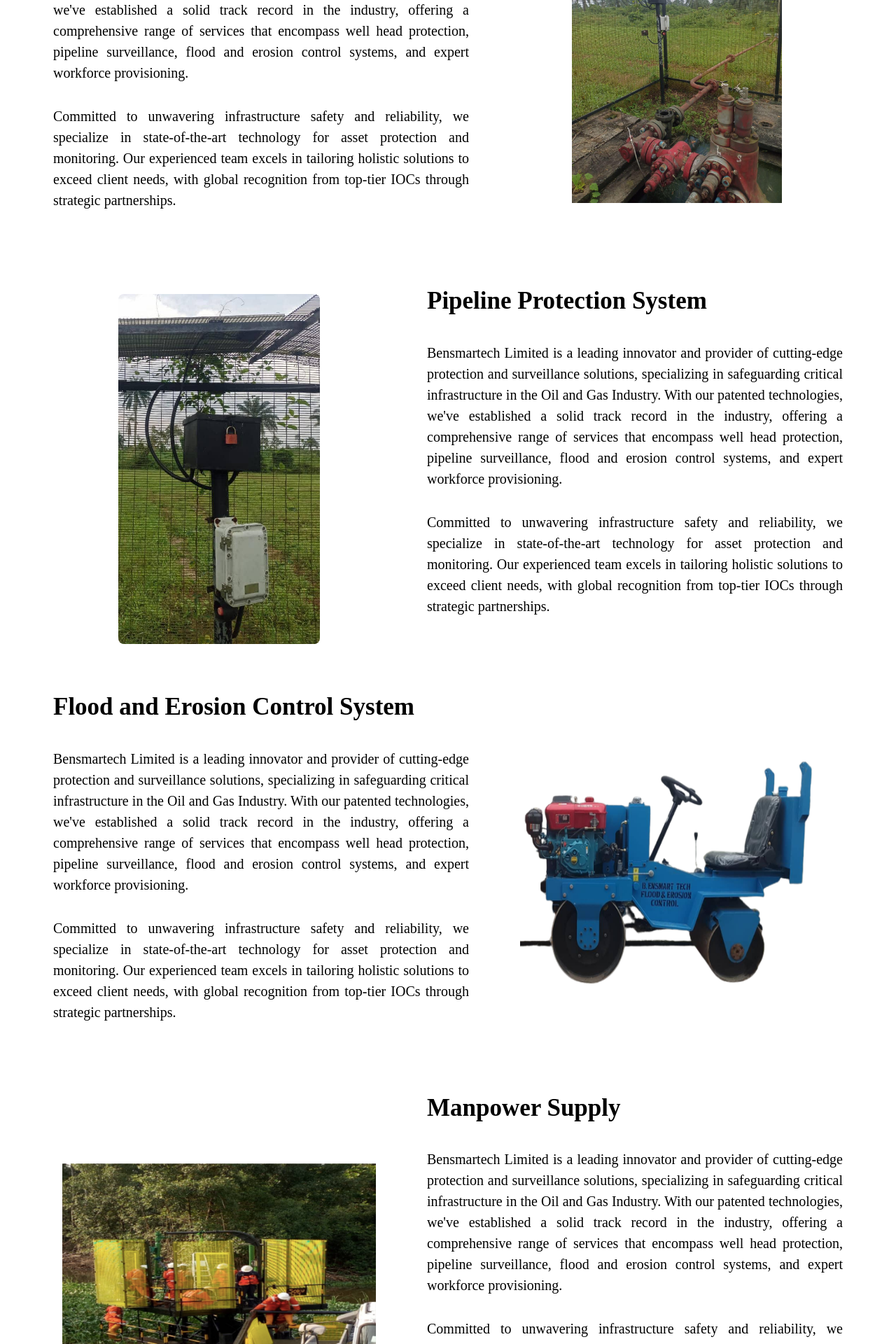
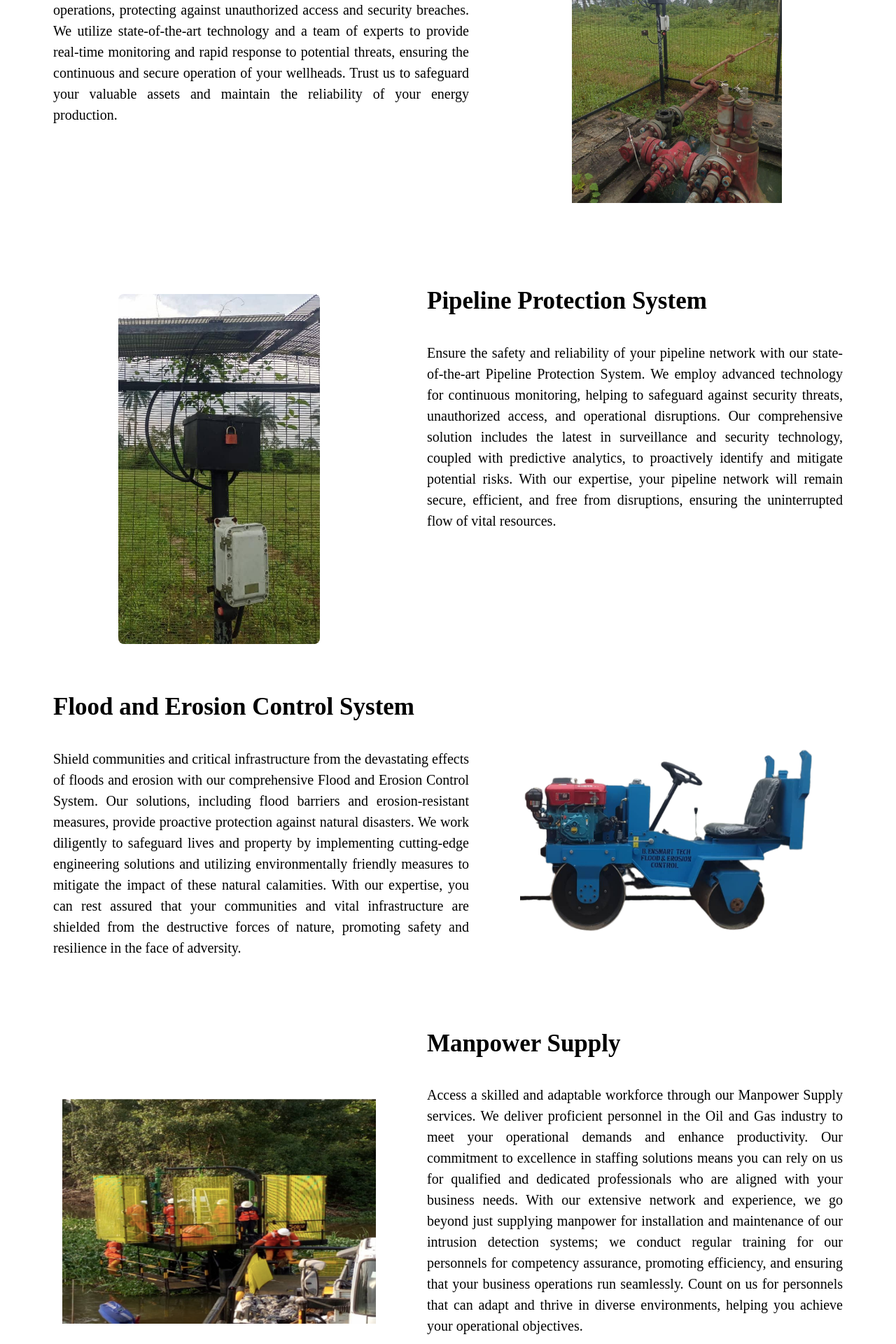
Before and after one commit to ifiokInyang/btcl, a React (Vite) app: page /services in a window 1280 px wide. Shown: the part 880-2800 px from the top of the page at 70% size. Built offline with nearby package versions, Linux system fonts and the light colour scheme; a web font is replaced by a local one.

Commit message:
worked on the services page

```diff
--- a/index.html
+++ b/index.html
@@ -7,13 +7,13 @@
         <meta name="description" content="Bensmartech is a top provider of wellhead and pipeline surveillance in Nigeria.">
 
     <title>bensmartech.com</title>
-    <link href="https://cdnjs.cloudflare.com/ajax/libs/flowbite/1.8.1/flowbite.min.css" rel="stylesheet" />
+<link href="https://cdnjs.cloudflare.com/ajax/libs/flowbite/2.0.0/flowbite.min.css" rel="stylesheet" />
 
   </head>
   <body>
     <div id="root"></div>
     <script type="module" src="/src/main.tsx"></script>
-    <script src="https://cdnjs.cloudflare.com/ajax/libs/flowbite/1.8.1/flowbite.min.js"></script>
+<script src="https://cdnjs.cloudflare.com/ajax/libs/flowbite/2.0.0/flowbite.min.js"></script>
 
   </body>
 </html>
--- a/src/component/Solutions/Solutions.tsx
+++ b/src/component/Solutions/Solutions.tsx
@@ -4,7 +4,6 @@ import wellHead from "../../assets/wellhead2.jpeg";
 import erosion from "../../assets/erosion4.jpg";
 import pipeline from "../../assets/pipeline3.webp";
 import manPower from "../../assets/manpower1.png";
-
 
 const Solutions = () => {
 	const navigate = useNavigate();
@@ -102,8 +101,8 @@ const Solutions = () => {
 						</a>
 						<p className="mb-3 font-medium text-gray-700 dark:text-gray-400 text-justify">
 							Access a skilled and adaptable workforce through our manpower
-							supply services. We deliver proficient personnel across various
-							industries to meet your operational demands and enhance
+							supply services. We deliver proficient personnel in the Oil and
+							Gas industry to meet your operational demands and enhance
 							productivity.
 						</p>
 					</div>
--- a/src/pages/About/About.tsx
+++ b/src/pages/About/About.tsx
@@ -18,8 +18,7 @@ const About = () => {
 		} else if (retrieveVision === "vision") {
 			visionSection?.scrollIntoView({ behavior: "smooth" });
 		}
-		// localStorage.removeItem("vision");
-		// localStorage.removeItem("mission");
+
 	}, []);
 
 	return (
--- a/src/pages/Services/Services.tsx
+++ b/src/pages/Services/Services.tsx
@@ -1,13 +1,31 @@
-import React from "react";
+import React, { useEffect } from "react";
 import { Link } from "react-router-dom";
 import services from "../../assets/services.jpg";
 import ids from "../../assets/idsMain.jpeg";
 import idsOne from "../../assets/ids1.jpeg";
 import floodImg from "../../assets/f&e_nobg.png";
-import sokuProject from "../../assets/sokuProject.png"
-
+import sokuProject from "../../assets/sokuProject.png";
 
 const Services = () => {
+	useEffect(() => {
+		const pipelineSection = document.getElementById("pipeline");
+		const floodSection = document.getElementById("flood");
+
+		const manPowerSection = document.getElementById("man");
+
+		const retrievePipeline = localStorage.getItem("pipeline");
+		const retrieveFlood = localStorage.getItem("flood");
+		const retrieveMan = localStorage.getItem("man");
+
+		if (retrieveFlood === "flood") {
+			floodSection?.scrollIntoView({ behavior: "smooth" });
+		} else if (retrievePipeline === "pipeline") {
+			pipelineSection?.scrollIntoView({ behavior: "smooth" });
+		} else if (retrieveMan === "man") {
+			manPowerSection?.scrollIntoView({ behavior: "smooth" });
+		}
+	}, []);
+
 	return (
 		<div>
 			<div className="relative">
@@ -26,38 +44,36 @@ const Services = () => {
 						Wellhead Protection System
 					</p>
 					<p className="md:text-[20px] ss:text-[15px] my-8 font-normal text-justify">
-            Bensmartech Limited is a leading innovator and provider of
-            cutting-edge protection and surveillance solutions, specializing in
-            safeguarding critical infrastructure in the Oil and Gas Industry.
-            With our patented technologies, we've established a solid track
-            record in the industry, offering a comprehensive range of services
-            that encompass well head protection, pipeline surveillance, flood
-            and erosion control systems, and expert workforce provisioning.
-          </p>
-          <p className="md:text-[20px] ss:text-[15px] my-8 font-normal text-justify">
-            Committed to unwavering infrastructure safety and reliability, we
-            specialize in state-of-the-art technology for asset protection and
-            monitoring. Our experienced team excels in tailoring holistic
-            solutions to exceed client needs, with global recognition from
-            top-tier IOCs through strategic partnerships.
+						Elevate the security of your wellhead infrastructure with our
+						cutting-edge Wellhead Protection System. Our solution provides
+						advanced monitoring and control to ensure the safety and integrity
+						of your oil and gas operations, protecting against unauthorized
+						access and security breaches. We utilize state-of-the-art technology
+						and a team of experts to provide real-time monitoring and rapid
+						response to potential threats, ensuring the continuous and secure
+						operation of your wellheads. Trust us to safeguard your valuable
+						assets and maintain the reliability of your energy production.
 					</p>
 				</div>
 				<div className="flex justify-center mt-4 md:w-[50%] ss:w-full">
 					<img
 						src={ids}
 						className="h-[500px] md:max-w-md ss:max-w-ss rounded-lg object-contain"
-            width={'300px'}
+						width={"300px"}
 						alt="caged wellhead in a surveillance protection"
 					/>
 				</div>
-      </div>{' '}
-      <div className="flex flex-wrap ss:my-[4rem] ss:pr-4 xlg:pr-[76px] px-4 w-full">
+			</div>{" "}
+			<div
+				className="flex flex-wrap ss:my-[4rem] ss:pr-4 xlg:pr-[76px] px-4 w-full"
+				id="pipeline"
+			>
 				<div className="flex justify-center mt-4 md:w-[50%] ss:w-full">
 					<img
 						src={idsOne}
 						className="h-[500px] md:max-w-md ss:max-w-ss rounded-lg object-contain"
 						// width={"600px"}
-            alt="three pipelines in a forest area"
+						alt="a well secured ids-enabled facility"
 					/>
 				</div>
 				<div className="md:w-[50%] ss:w-full mr-0">
@@ -65,43 +81,39 @@ const Services = () => {
 						Pipeline Protection System
 					</p>
 					<p className="md:text-[20px] ss:text-[15px] my-8 font-normal text-justify">
-            Bensmartech Limited is a leading innovator and provider of
-            cutting-edge protection and surveillance solutions, specializing in
-            safeguarding critical infrastructure in the Oil and Gas Industry.
-            With our patented technologies, we've established a solid track
-            record in the industry, offering a comprehensive range of services
-            that encompass well head protection, pipeline surveillance, flood
-            and erosion control systems, and expert workforce provisioning.
-          </p>
-          <p className="md:text-[20px] ss:text-[15px] my-8 font-normal  text-justify">
-            Committed to unwavering infrastructure safety and reliability, we
-            specialize in state-of-the-art technology for asset protection and
-            monitoring. Our experienced team excels in tailoring holistic
-            solutions to exceed client needs, with global recognition from
-            top-tier IOCs through strategic partnerships.
+						Ensure the safety and reliability of your pipeline network with our
+						state-of-the-art Pipeline Protection System. We employ advanced
+						technology for continuous monitoring, helping to safeguard against
+						security threats, unauthorized access, and operational disruptions.
+						Our comprehensive solution includes the latest in surveillance and
+						security technology, coupled with predictive analytics, to
+						proactively identify and mitigate potential risks. With our
+						expertise, your pipeline network will remain secure, efficient, and
+						free from disruptions, ensuring the uninterrupted flow of vital
+						resources.
 					</p>
 				</div>
-      </div>{' '}
-      <div className="flex flex-wrap ss:my-[4rem] ss:pl-4 xlg:pl-[76px] px-4 w-full">
+			</div>{" "}
+			<div
+				className="flex flex-wrap ss:my-[4rem] ss:pl-4 xlg:pl-[76px] px-4 w-full"
+				id="flood"
+			>
 				<div className="md:w-[50%] ss:w-full mr-0">
 					<p className="font-bold md:text-[35px] ss:text-[20px] break-normal">
 						Flood and Erosion Control System
 					</p>
 					<p className="md:text-[20px] ss:text-[15px] my-8 font-normal text-justify">
-            Bensmartech Limited is a leading innovator and provider of
-            cutting-edge protection and surveillance solutions, specializing in
-            safeguarding critical infrastructure in the Oil and Gas Industry.
-            With our patented technologies, we've established a solid track
-            record in the industry, offering a comprehensive range of services
-            that encompass well head protection, pipeline surveillance, flood
-            and erosion control systems, and expert workforce provisioning.
-          </p>
-          <p className="md:text-[20px] ss:text-[15px] my-8 font-normal text-justify">
-            Committed to unwavering infrastructure safety and reliability, we
-            specialize in state-of-the-art technology for asset protection and
-            monitoring. Our experienced team excels in tailoring holistic
-            solutions to exceed client needs, with global recognition from
-            top-tier IOCs through strategic partnerships.
+						Shield communities and critical infrastructure from the devastating
+						effects of floods and erosion with our comprehensive Flood and
+						Erosion Control System. Our solutions, including flood barriers and
+						erosion-resistant measures, provide proactive protection against
+						natural disasters. We work diligently to safeguard lives and
+						property by implementing cutting-edge engineering solutions and
+						utilizing environmentally friendly measures to mitigate the impact
+						of these natural calamities. With our expertise, you can rest
+						assured that your communities and vital infrastructure are shielded
+						from the destructive forces of nature, promoting safety and
+						resilience in the face of adversity.
 					</p>
 				</div>
 				<div className="flex justify-center mt-4 md:w-[50%] ss:w-full">
@@ -109,11 +121,14 @@ const Services = () => {
 						src={floodImg}
 						className="h-auto md:max-w-md ss:max-w-ss rounded-lg"
 						// width={"200px"}
-            alt="three pipelines in a forest area"
+						alt="image of a flood and erosion control machinery"
 					/>
 				</div>
-      </div>{' '}
-      <div className="flex flex-wrap ss:my-[4rem] ss:pr-4 xlg:pr-[76px] px-4 w-full">
+			</div>{" "}
+			<div
+				className="flex flex-wrap ss:my-[4rem] ss:pr-4 xlg:pr-[76px] px-4 w-full"
+				id="man"
+			>
 				<div className="flex justify-center mt-4 md:w-[50%] ss:w-full">
 					<img
 						src={sokuProject}
@@ -127,23 +142,22 @@ const Services = () => {
 						Manpower Supply
 					</p>
 					<p className="md:text-[20px] ss:text-[15px] my-8 font-normal text-justify">
-            Bensmartech Limited is a leading innovator and provider of
-            cutting-edge protection and surveillance solutions, specializing in
-            safeguarding critical infrastructure in the Oil and Gas Industry.
-            With our patented technologies, we've established a solid track
-            record in the industry, offering a comprehensive range of services
-            that encompass well head protection, pipeline surveillance, flood
-            and erosion control systems, and expert workforce provisioning.
-          </p>
-          <p className="md:text-[20px] ss:text-[15px] my-8 font-normal text-justify">
-            Committed to unwavering infrastructure safety and reliability, we
-            specialize in state-of-the-art technology for asset protection and
-            monitoring. Our experienced team excels in tailoring holistic
-            solutions to exceed client needs, with global recognition from
-            top-tier IOCs through strategic partnerships.
+						Access a skilled and adaptable workforce through our Manpower Supply
+						services. We deliver proficient personnel in the Oil and Gas
+						industry to meet your operational demands and enhance productivity.
+						Our commitment to excellence in staffing solutions means you can
+						rely on us for qualified and dedicated professionals who are aligned
+						with your business needs. With our extensive network and experience,
+						we go beyond just supplying manpower for installation and
+						maintenance of our intrusion detection systems; we conduct regular
+						training for our personnels for competency assurance, promoting
+						efficiency, and ensuring that your business operations run
+						seamlessly. Count on us for personnels that can adapt and thrive in
+						diverse environments, helping you achieve your operational
+						objectives.
 					</p>
 				</div>
-      </div>{' '}
+			</div>{" "}
 		</div>
 	);
 };
--- a/tailwind.config.cjs
+++ b/tailwind.config.cjs
@@ -3,7 +3,8 @@
 module.exports = {
   content: [
     './src/**/*.{js,jsx,ts,tsx}',
-    'node_modules/flowbite-react/**/*.{js,jsx,ts,tsx}'
+    'node_modules/flowbite-react/**/*.{js,jsx,ts,tsx}',
+    './node_modules/flowbite/**/*.js'
   ],
   theme: {
     extend: {
```
Also changed, not shown: src/component/Navbar/Navbar.tsx (+52 -39 lines). Lines whose indentation alone changed are shown as unchanged.
